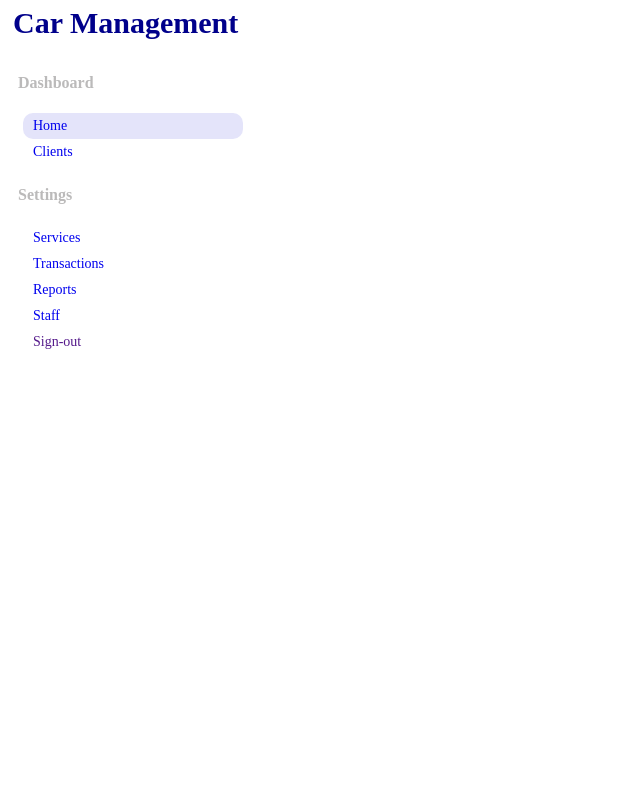
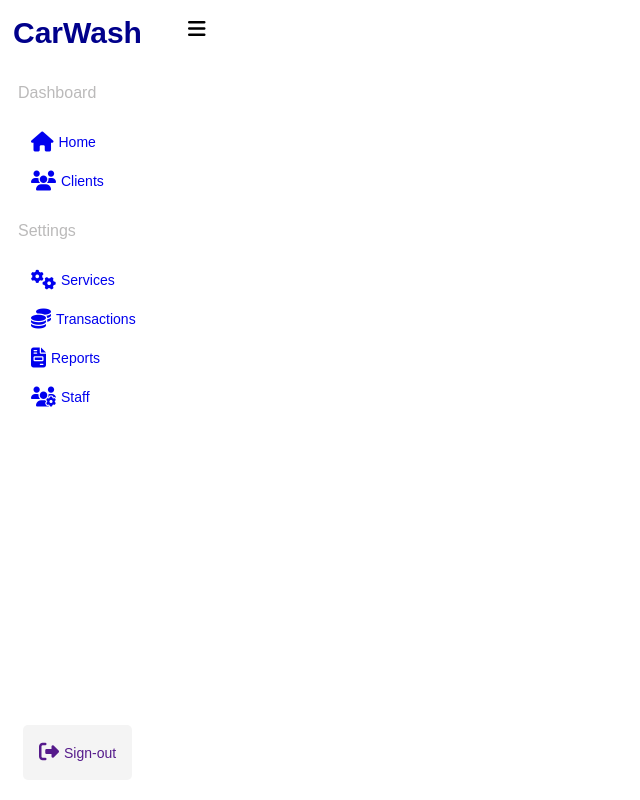
Before and after one commit to mkyd-kill/Carwash-Management-System, a FastAPI app: page /clients in a window 1280 px wide. Shown: the whole page, without its empty margins (0-640 px from the left). Run offline with FastAPI, Linux system fonts and the light colour scheme; some libraries are stand-ins or nearby versions.

Commit message:
menu button

```diff
--- a/frontend/static/pages/root.css
+++ b/frontend/static/pages/root.css
@@ -1,3 +1,20 @@
+*,
+:root {
+    font-family: sans-serif, monospace;
+    font-weight: 500;
+    --content-width: 180px;
+}
+
+.container {
+    display: flex;
+    justify-content: space-between;
+    align-items: center;
+}
+
+.navbar-content {
+    position: fixed;
+}
+
 .topbar {
   width: 100%;
   height: 10px;
@@ -23,10 +40,9 @@
 }
 
 .sidebar {
-    flex: 1;
   height: calc(100vh - 50px);
-    width: 250px;
-    position: sticky;
+  width: var(--content-width);
+  position: fixed;
 }
 
 .sidebarWrapper {
@@ -54,7 +70,7 @@
 }
 
 .sidebarListItem {
-    padding: 5px;
+  padding: 8px;
   cursor: pointer;
   display: flex;
   align-items: center;
@@ -62,6 +78,7 @@
 }
 
 a .sidebarLink,
+.signout-link,
 .sidebarListItem.active,
 .sidebarListItem:hover {
   background: rgb(228, 228, 250);
@@ -72,11 +89,24 @@
   font-size: 20px !important;
 }
 
-.sidebarList:last-child() {
-   padding-top: 50px;
+.signout-link {
+  position: fixed;
+  bottom: 20px;
+  text-decoration: none;
+  align-items: center;
+  padding: 8px;
+  background-color: #f4f4f4;
+  border-radius: 5px;
 }
 
 .content {
-    flex: 4;
-    left: 250px;
+  left: var(--content-width);
 }
+
+.menu-btn {
+    cursor: pointer;
+    top: 5px;
+    left: var(--content-width);
+    position: relative;
+    font-size: 25px;
+}
--- a/frontend/templates/pages/root.html
+++ b/frontend/templates/pages/root.html
@@ -3,19 +3,17 @@
   <head>
     <meta charset="UTF-8" />
     <meta name="viewport" content="width=device-width, initial-scale=1.0" />
-    <link
-      href="https://cdn.jsdelivr.net/npm/remixicon@4.1.0/fonts/remixicon.css"
-      rel="stylesheet"
-    />
+    <link rel="stylesheet" href="https://cdnjs.cloudflare.com/ajax/libs/font-awesome/6.6.0/css/all.min.css" integrity="sha512-Kc323vGBEqzTmouAECnVceyQqyqdsSiqLQISBL29aUW4U/M7pSPA/gEUZQqv1cwx4OnYxTxve5UMg5GT6L4JJg==" crossorigin="anonymous" referrerpolicy="no-referrer" />
     <link rel="stylesheet" href="static/pages/root.css" />
     {% block head %} {% endblock %}
   </head>
   <body>
     <div class="container">
+      <div class="navbar-content">
         <div class="topbar">
           <div class="topbarWrapper">
             <div class="topLeft">
-            <div class="logo">Car Management</div>
+              <div class="logo">CarWash</div>
             </div>
           </div>
         </div>
@@ -25,14 +23,18 @@
               <h3 class="sidebarTitle">Dashboard</h3>
               <ul class="sidebarList">
                 <a class="sidebarLink" href="{{ url_for('dashboard') }}">
-                <li class="sidebarListItem active">
-                    <span class="sidebarIcon"></span>
+                  <li class="sidebarListItem">
+                      <span class="sidebarIcon">
+                        <i class="fa-solid fa-house"></i>
+                      </span>
                       Home
                     </li>
                 </a>
                 <a class="sidebarLink" href="{{ url_for('clients') }}">
                   <li class="sidebarListItem">
-                    <span class="sidebarIcon"></span>
+                      <span class="sidebarIcon">
+                        <i class="fa-solid fa-users"></i>
+                      </span>
                       Clients
                     </li>
                 </a>
@@ -43,31 +45,41 @@
               <ul class="sidebarList">
                   <a class="sidebarLink" href="{{ url_for('services') }}">
                       <li class="sidebarListItem">
-                        <span class="sidebarIcon"></span>
+                          <span class="sidebarIcon">
+                            <i class="fa-solid fa-gears"></i>
+                          </span>
                           Services
                         </li>
                     </a>
                     <a class="sidebarLink" href="{{ url_for('transactions') }}">
                       <li class="sidebarListItem">
-                        <span class="sidebarIcon"></span>
+                          <span class="sidebarIcon">
+                            <i class="fa-solid fa-coins"></i>
+                          </span>
                           Transactions
                         </li>
                     </a>
                     <a class="sidebarLink" href="{{ url_for('reports') }}">
                       <li class="sidebarListItem">
-                        <span class="sidebarIcon"></span>
+                          <span class="sidebarIcon">
+                            <i class="fa-solid fa-file-invoice"></i>
+                          </span>
                           Reports
                         </li>
                     </a>
                     <a class="sidebarLink" href="{{ url_for('staff') }}">
                       <li class="sidebarListItem">
-                        <span class="sidebarIcon"></span>
+                          <span class="sidebarIcon">
+                            <i class="fa-solid fa-users-gear"></i>
+                          </span>
                           Staff
                         </li>
                     </a>
-                  <a class="sidebarLink" href="">
+                    <a class="sidebarLink signout-link" href="">
                       <li class="sidebarListItem">
-                        <span class="sidebarIcon"></span>
+                        <span class="sidebarIcon">
+                          <i class="fa-solid fa-right-from-bracket"></i>
+                        </span>
                         Sign-out
                       </li>
                     </a>
@@ -75,8 +87,27 @@
             </div>
           </div>
         </aside>
+      </div>
 
-      <div class="content">{% block content %} {% endblock %}</div>
+      <div class="content">
+        <div class="menu-btn">
+          <span class="sidebarIcon">
+            <i class="fa-solid fa-bars"></i>
+          </span>
         </div>
+        {% block content %} {% endblock %}
+      </div>
+    </div>
+
+    <script>
+      let menuBtn = document.querySelector(".menu-btn i");
+      menuBtn.addEventListener("click", () => {
+        menuBtn.classList.toggle("active");
+        let isOpen = menuBtn.classList.contains("active");
+
+        menuBtn.classList.toggle("fa-bars", !isOpen);
+        menuBtn.classList.toggle("fa-times", isOpen);
+      });
+    </script>
   </body>
 </html>
```
Lines whose indentation alone changed are shown as unchanged.
